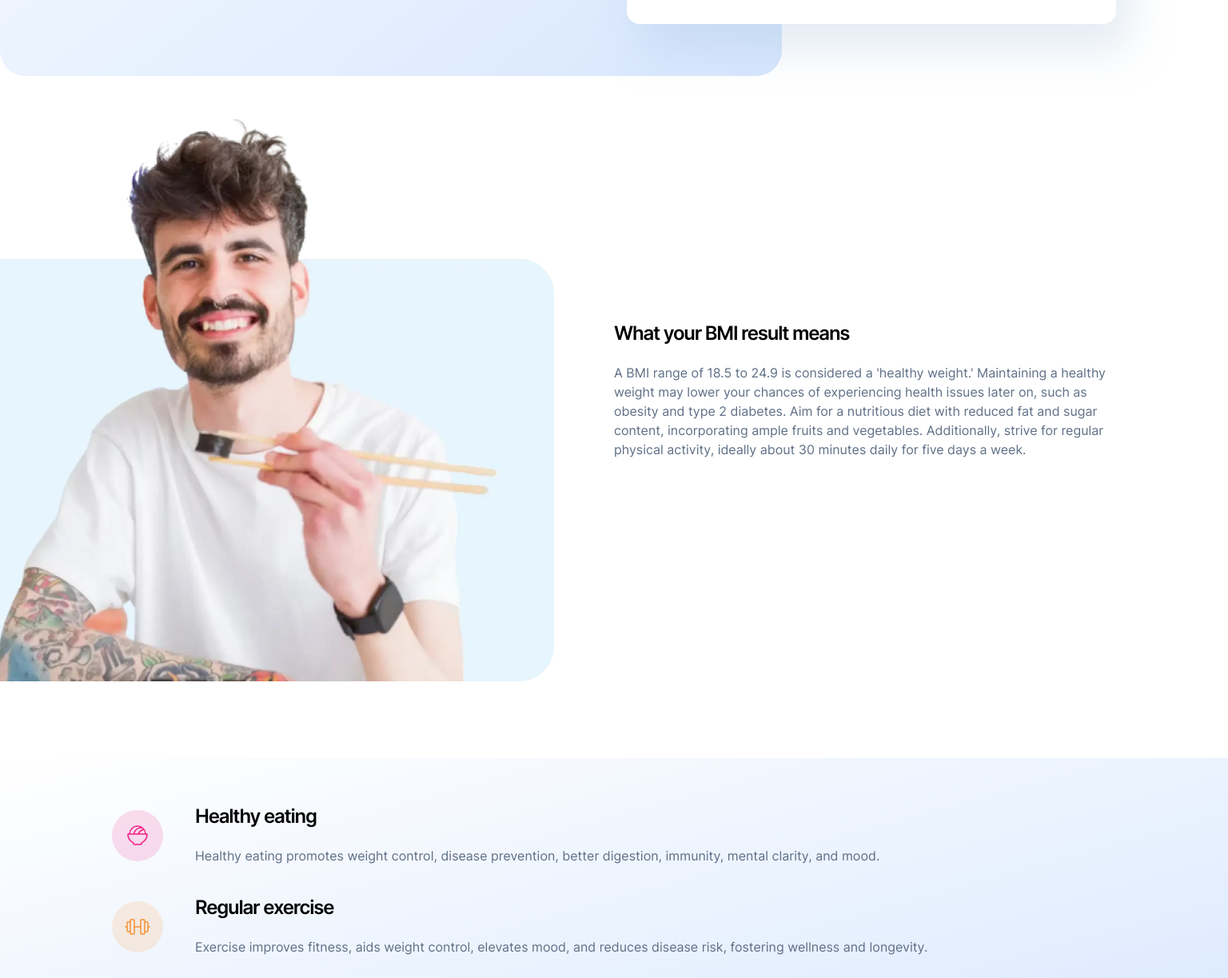
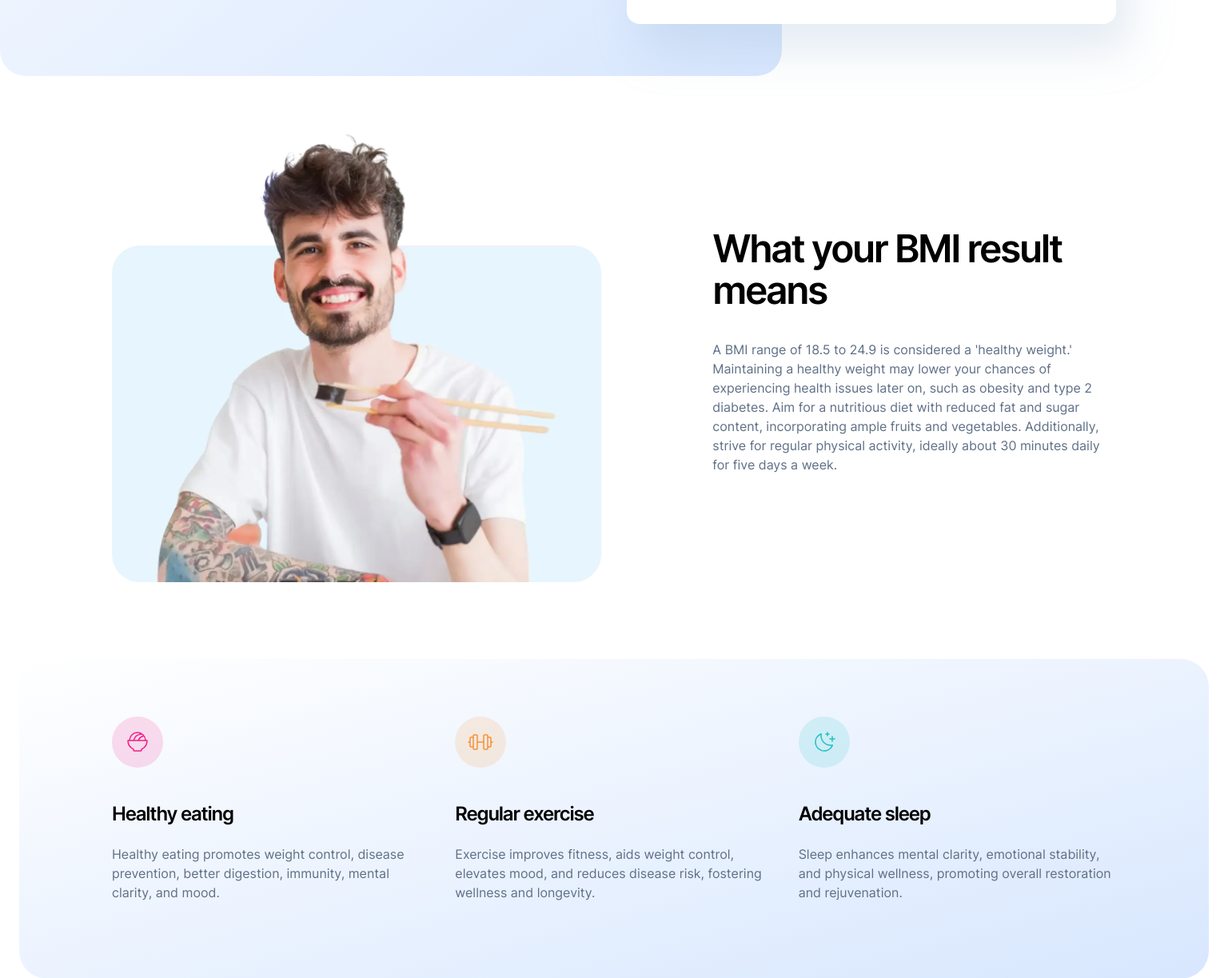
Before and after one commit to orphandeity/bmi-calculator, a Svelte app: page / in a window 1536 px wide. Shown: the part 642-1865 px from the top of the page at 80% size. Built offline with nearby package versions, Linux system fonts and the light colour scheme.

Commit message:
info section desktop styles

```diff
--- a/src/App.svelte
+++ b/src/App.svelte
@@ -211,7 +211,7 @@
   }
   @media (min-width: 1440px) {
     .container {
-      gap: 6rem;
+      gap: 07.5rem;
     }
     main {
       padding-top: 4.6875rem;
@@ -287,6 +287,7 @@
     }
     .information > :first-child > :last-child {
       margin: 0 var(--padding-base) 0 0;
+      gap: 2rem;
     }
     .information ul {
       margin-top: 6rem;
@@ -296,6 +297,48 @@
       flex-direction: row;
       align-items: center;
       gap: 2.5rem;
+    }
+  }
+  @media (min-width: 1440px) {
+    .information > :first-child {
+      display: grid;
+      grid-template-columns: repeat(12, 1fr);
+      gap: 2rem;
+      margin-inline: var(--padding-base);
+    }
+    .information > :first-child > :first-child {
+      transform: translateX(0);
+      grid-column: 1 / 7;
+      column-span: 6;
+    }
+    .information > :first-child > :last-child {
+      margin: 0;
+      gap: calc(2rem + 3px);
+      grid-column: 8 / 13;
+      column-span: 5;
+    }
+    .information ul {
+      border-radius: calc(var(--radius-lg) + 3px);
+      padding: 4.5rem 7.25rem 6rem;
+      margin-inline: 1.5rem;
+      display: grid;
+      grid-template-columns: repeat(12, 1fr);
+      gap: 2rem;
+    }
+    .information li {
+      column-span: 4;
+      flex-direction: column;
+      align-items: start;
+      gap: calc(2.5rem + 5px);
+    }
+    .information li:first-child {
+      grid-column: 1 / 5;
+    }
+    .information li:nth-child(2) {
+      grid-column: 5 / 9;
+    }
+    .information li:nth-child(3) {
+      grid-column: 9 / 13;
     }
   }
 
--- a/src/app.css
+++ b/src/app.css
@@ -93,6 +93,14 @@ h1 {
 h2 {
   font-size: var(--font-heading-md);
 }
+@media (min-width: 1440px) {
+  h1 {
+    font-size: var(--font-heading-xl);
+  }
+  h2 {
+    font-size: var(--font-heading-lg);
+  }
+}
 
 p {
   line-height: 150%;
--- a/src/card.svelte
+++ b/src/card.svelte
@@ -366,5 +366,8 @@
       height: 737px;
       width: 978px;
     }
+    h2 {
+      font-size: var(--font-heading-md);
+    }
   }
 </style>
```
